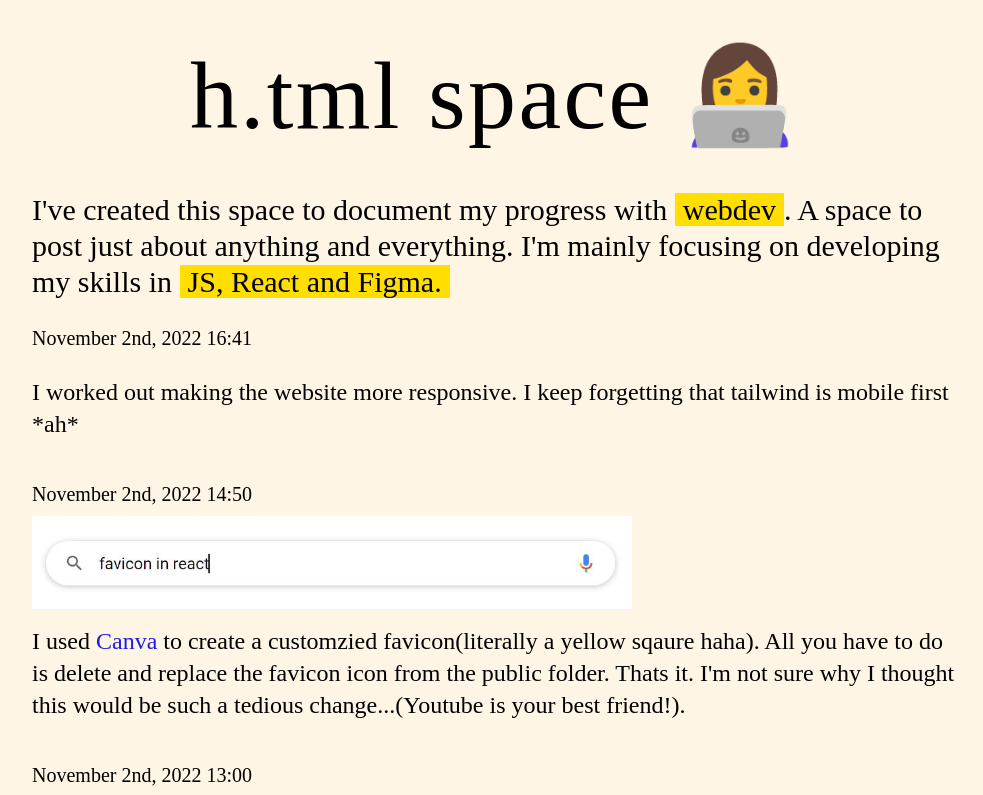
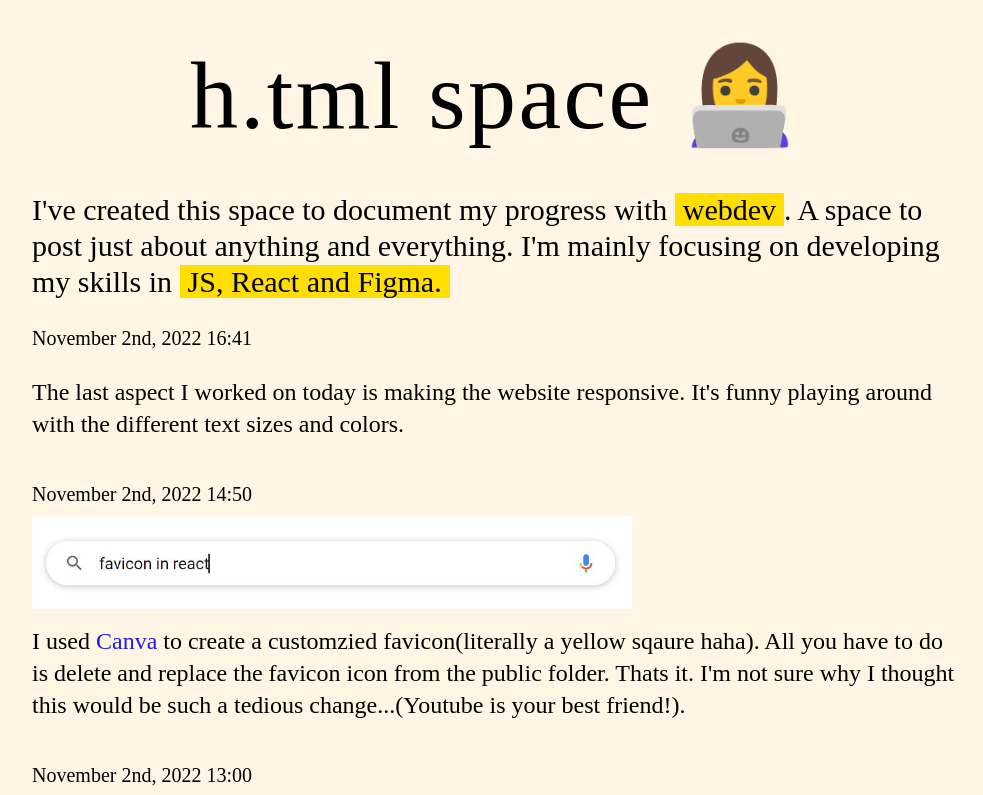
Before and after one commit to imlishayang/my-blog, a React (Create React App) app: page / in a window 1280 px wide. Shown: the top 795 px of the page, without its empty margins (144-1127 px from the left). Built offline with nearby package versions, Linux system fonts and the light colour scheme.

Commit message:
New post

```diff
--- a/src/Components/Blogpost.jsx
+++ b/src/Components/Blogpost.jsx
@@ -8,7 +8,7 @@
 
       <div className='flex flex-col item-center justify-center mx-auto px-4 md:px-44 pt-6'>
         <p className='pb-2 md:text-xl'>November 2nd, 2022 16:41</p>
-        <p className='md:py-4 text-xl md:text-2xl'> I worked out making the website more responsive. I keep forgetting that tailwind is mobile first *ah* </p>
+        <p className='md:py-4 text-xl md:text-2xl'> The last aspect I worked on today is making the website responsive. It's funny playing around with the different text sizes and colors. </p>
       </div>
 
       <div className='flex flex-col item-center justify-center mx-auto px-4 md:px-44 pt-6'>
```
